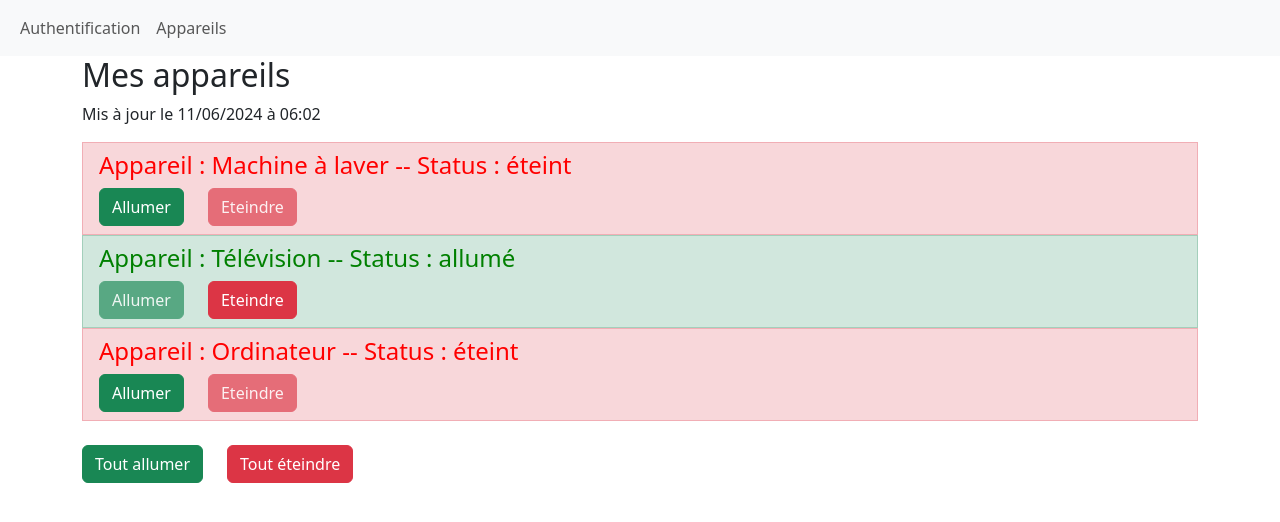
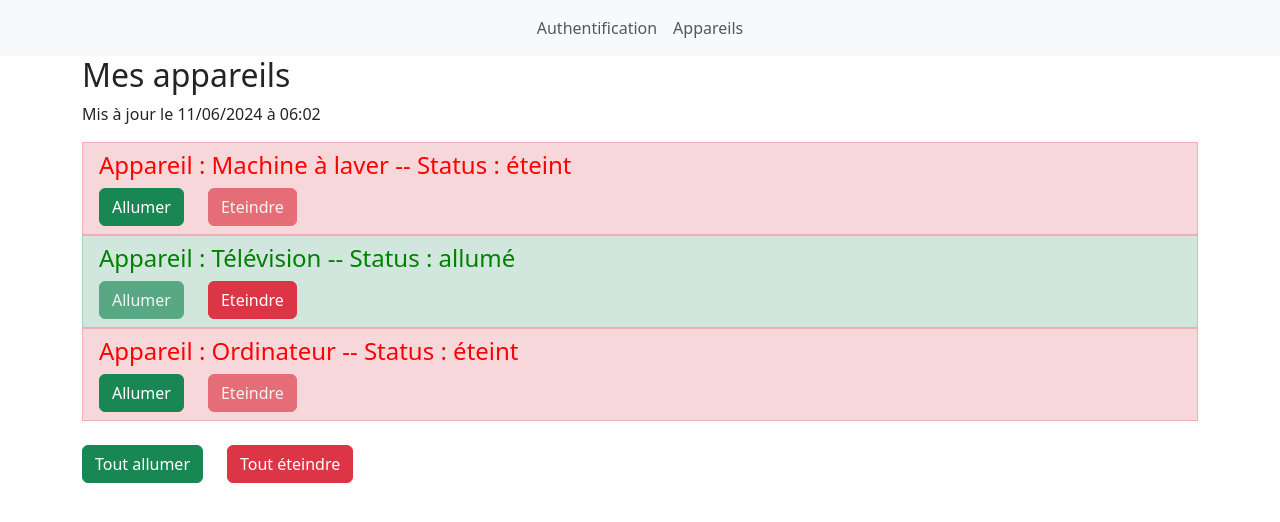
Before and after one commit to dieme5/etat-appareil, an Angular app: page / in a window 1280 px wide. Shown: the top 522 px of the page. Built offline with nearby package versions, Linux system fonts and the light colour scheme.

Commit message:
Ajout de routerLinkActive dans <li>

```diff
--- a/src/app/app.component.html
+++ b/src/app/app.component.html
@@ -1,5 +1,5 @@
 <div class="navbar navbar-expand-lg bg-body-tertiary">
-  <div class="container-fluid">
+  <div class="container-fluid d-flex align-items-center justify-content-center">
     <ul class="navbar-nav">
       <li class="nav-item" routerLinkActive="active">
         <a routerLink="auth" class="nav-link">Authentification</a>
```
